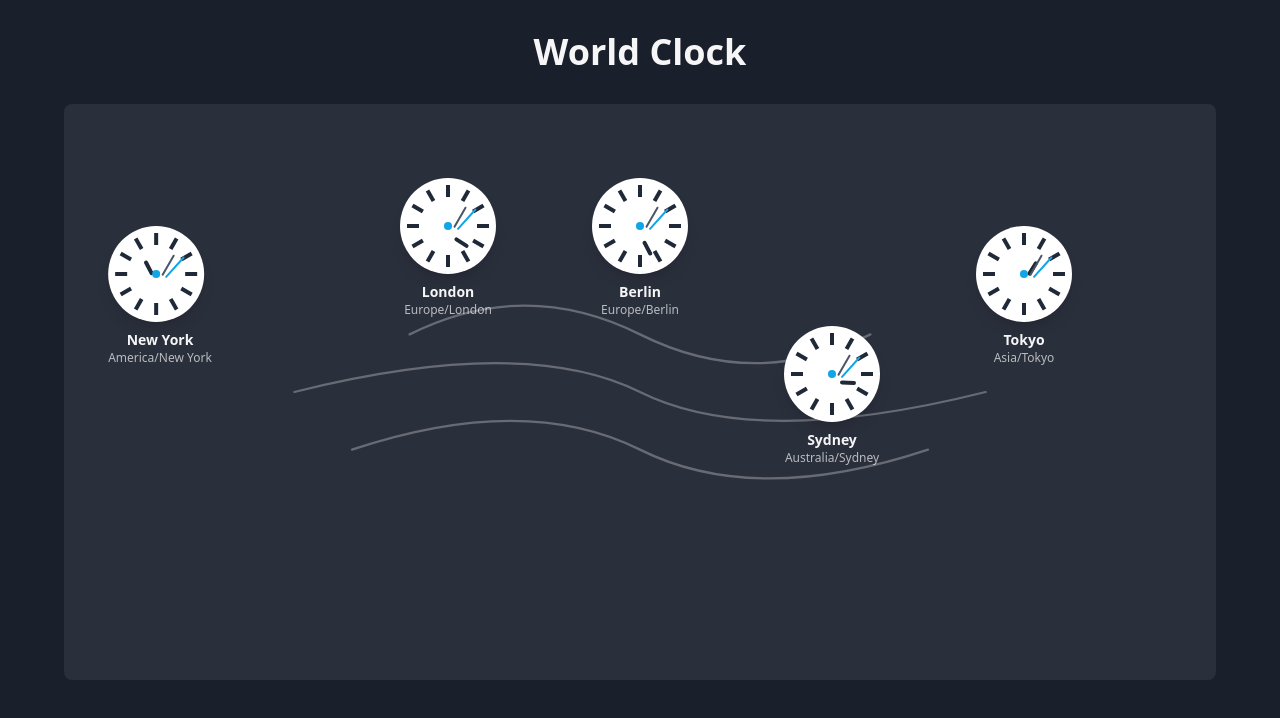
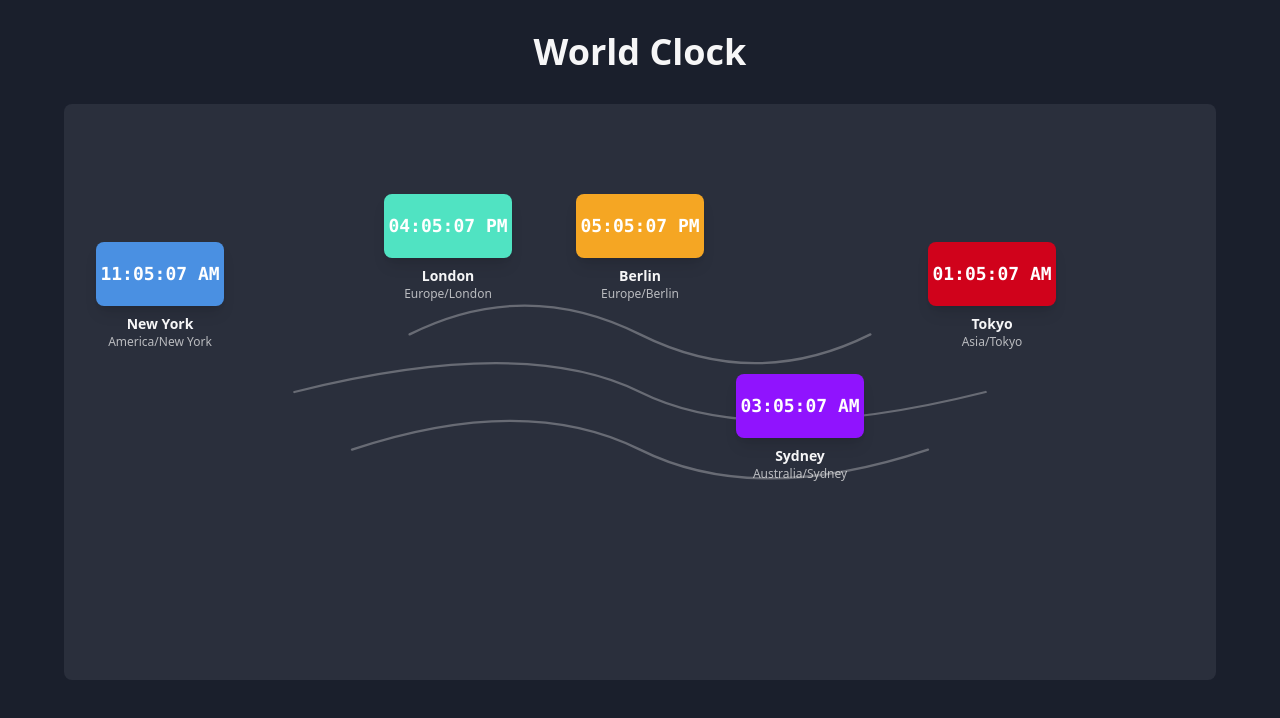
Before and after one commit to hb9evw/globe-clock-o-matic, a React (Vite) app: page / in a window 1280 px wide. Shown: the top 718 px of the page. Built offline with nearby package versions, Linux system fonts and the light colour scheme.

Commit message:
Change analog clocks to digital
Changed the analog clocks to a digital format with distinct colors for each timezone displayed.
[skip gpt_engineer]

```diff
--- a/src/components/AnalogClock.tsx
+++ /dev/null
@@ -1,59 +0,0 @@
-import { useEffect, useState } from "react";
-
-interface AnalogClockProps {
-  timezone: string;
-  currentTime: Date;
-}
-
-const AnalogClock = ({ timezone, currentTime }: AnalogClockProps) => {
-  const [time, setTime] = useState<Date>(currentTime);
-
-  useEffect(() => {
-    const date = new Date(currentTime.toLocaleString("en-US", { timeZone: timezone }));
-    setTime(date);
-  }, [currentTime, timezone]);
-
-  const hours = time.getHours() % 12;
-  const minutes = time.getMinutes();
-  const seconds = time.getSeconds();
-
-  const hourDegrees = (hours * 30) + (minutes / 2);
-  const minuteDegrees = minutes * 6;
-  const secondDegrees = seconds * 6;
-
-  return (
-    <div className="w-24 h-24 rounded-full bg-worldclock-clock shadow-lg relative">
-      <div className="absolute inset-0 flex items-center justify-center">
-        {/* Hour markers */}
-        {[...Array(12)].map((_, i) => (
-          <div
-            key={i}
-            className="absolute w-1 h-3 bg-gray-800"
-            style={{
-              transform: `rotate(${i * 30}deg) translateY(-35px)`,
-            }}
-          />
-        ))}
-
-        {/* Clock hands */}
-        <div
-          className="absolute w-1 h-4 bg-gray-800 rounded-full origin-bottom transform -translate-y-2"
-          style={{ transform: `rotate(${hourDegrees}deg) translateY(-8px)` }}
-        />
-        <div
-          className="absolute w-0.5 h-6 bg-gray-600 rounded-full origin-bottom transform -translate-y-3"
-          style={{ transform: `rotate(${minuteDegrees}deg) translateY(-12px)` }}
-        />
-        <div
-          className="absolute w-0.5 h-7 bg-worldclock-accent rounded-full origin-bottom transform -translate-y-3.5"
-          style={{ transform: `rotate(${secondDegrees}deg) translateY(-14px)` }}
-        />
-
-        {/* Center dot */}
-        <div className="absolute w-2 h-2 bg-worldclock-accent rounded-full" />
-      </div>
-    </div>
-  );
-};
-
-export default AnalogClock;
--- /dev/null
+++ b/src/components/DigitalClock.tsx
@@ -0,0 +1,35 @@
+import { useEffect, useState } from "react";
+
+interface DigitalClockProps {
+  timezone: string;
+  currentTime: Date;
+  color: string;
+}
+
+const DigitalClock = ({ timezone, currentTime, color }: DigitalClockProps) => {
+  const [time, setTime] = useState<Date>(currentTime);
+
+  useEffect(() => {
+    const date = new Date(currentTime.toLocaleString("en-US", { timeZone: timezone }));
+    setTime(date);
+  }, [currentTime, timezone]);
+
+  const formatTime = (date: Date) => {
+    return date.toLocaleTimeString("en-US", {
+      hour: "2-digit",
+      minute: "2-digit",
+      second: "2-digit",
+      hour12: true,
+    });
+  };
+
+  return (
+    <div className="w-32 h-16 rounded-lg shadow-lg flex items-center justify-center" style={{ backgroundColor: color }}>
+      <div className="text-white font-mono text-lg font-bold">
+        {formatTime(time)}
+      </div>
+    </div>
+  );
+};
+
+export default DigitalClock;
--- a/src/components/WorldClock.tsx
+++ b/src/components/WorldClock.tsx
@@ -1,14 +1,14 @@
 import { useEffect, useState } from "react";
-import AnalogClock from "./AnalogClock";
+import DigitalClock from "./DigitalClock";
 import WorldMap from "./WorldMap";
 import TimeZoneDisplay from "./TimeZoneDisplay";
 
 const MAJOR_TIMEZONES = [
-  { name: "New York", timezone: "America/New_York", position: "left-24 top-1/3" },
-  { name: "London", timezone: "Europe/London", position: "left-1/3 top-1/4" },
-  { name: "Berlin", timezone: "Europe/Berlin", position: "left-1/2 top-1/4" },
-  { name: "Tokyo", timezone: "Asia/Tokyo", position: "right-24 top-1/3" },
-  { name: "Sydney", timezone: "Australia/Sydney", position: "right-1/4 bottom-1/4" },
+  { name: "New York", timezone: "America/New_York", position: "left-24 top-1/3", color: "#4A90E2" },
+  { name: "London", timezone: "Europe/London", position: "left-1/3 top-1/4", color: "#50E3C2" },
+  { name: "Berlin", timezone: "Europe/Berlin", position: "left-1/2 top-1/4", color: "#F5A623" },
+  { name: "Tokyo", timezone: "Asia/Tokyo", position: "right-24 top-1/3", color: "#D0021B" },
+  { name: "Sydney", timezone: "Australia/Sydney", position: "right-1/4 bottom-1/4", color: "#9013FE" },
 ];
 
 const WorldClock = () => {
@@ -34,7 +34,7 @@ const WorldClock = () => {
             key={tz.name}
             className={`absolute ${tz.position} transform -translate-x-1/2 -translate-y-1/2`}
           >
-            <AnalogClock timezone={tz.timezone} currentTime={currentTime} />
+            <DigitalClock timezone={tz.timezone} currentTime={currentTime} color={tz.color} />
             <TimeZoneDisplay name={tz.name} timezone={tz.timezone} />
           </div>
         ))}
```
